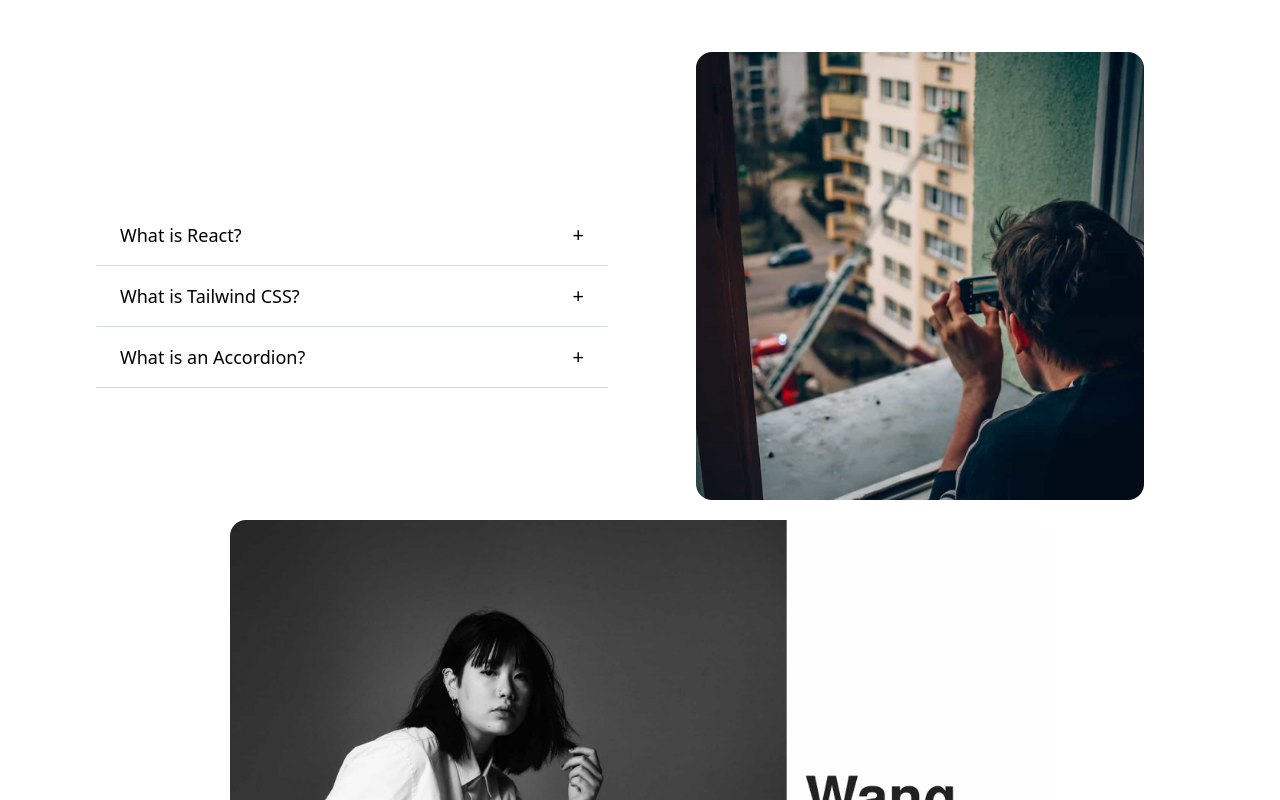
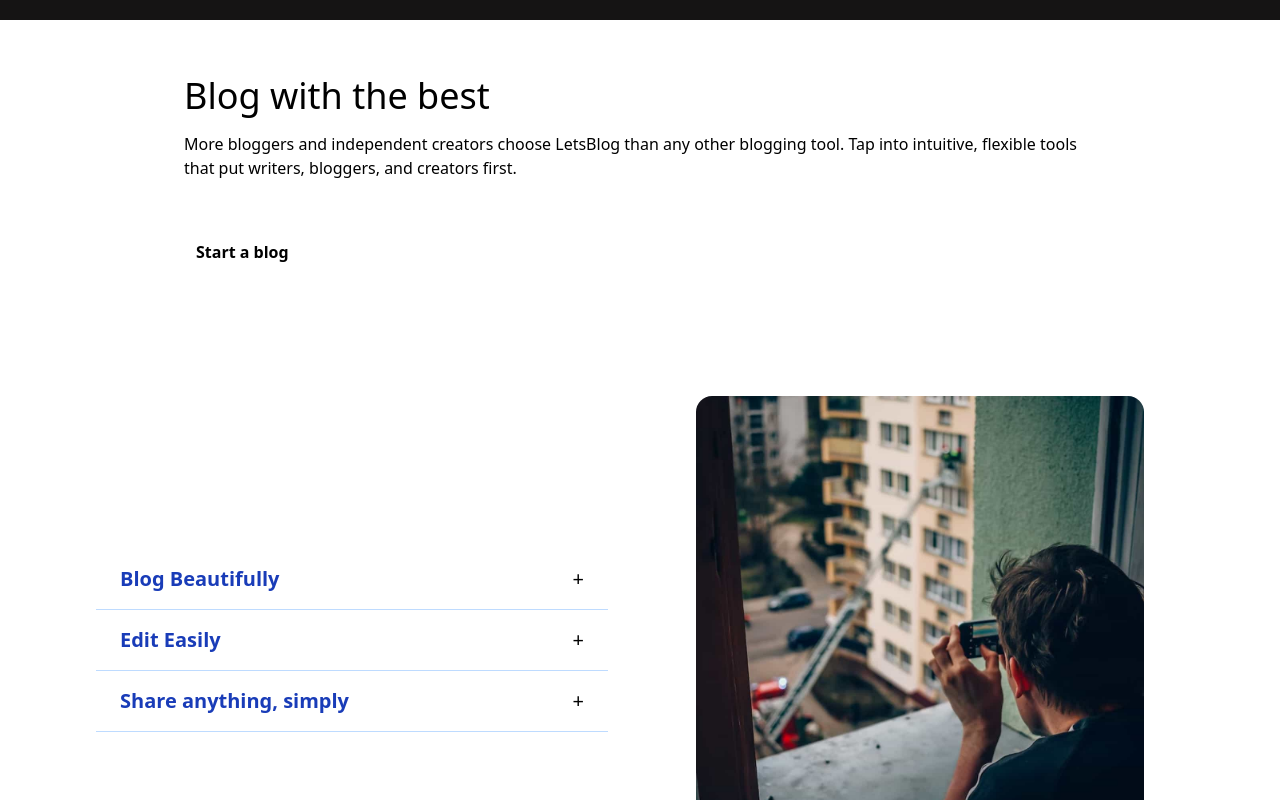
Before and after one commit to AbhinavRaman/LetsBlog, a React (Vite) app: page / in a window 1280 px wide. Shown: the part 880-1680 px from the top of the page. Built offline with nearby package versions, Linux system fonts and the light colour scheme.

Commit message:
made few changes

```diff
--- a/package.json
+++ b/package.json
@@ -4,7 +4,7 @@
   "version": "0.0.0",
   "type": "module",
   "scripts": {
-    "dev": "vite",
+    "start": "vite",
     "build": "vite build",
     "lint": "eslint .",
     "preview": "vite preview"
--- a/src/assets/Accordian.jsx
+++ b/src/assets/Accordian.jsx
@@ -1,44 +1,38 @@
-import React, { useState } from "react"
+import React, { useState } from "react";
 
-const data = [
-  {
-    question: "What is React?",
-    answer: "React is a JavaScript library for building user interfaces.",
-  },
-  {
-    question: "What is Tailwind CSS?",
-    answer: "Tailwind CSS is a utility-first CSS framework for rapid UI development.",
-  },
-  {
-    question: "What is an Accordion?",
-    answer: "An accordion is a UI component that allows toggling visibility of content sections.",
-  },
-];
-
-const Accordian = () => {
+const Accordion = ({
+  items = [],              // Array of { question, answer }
+  borderColor = "border-gray-300",
+  hoverBg = "hover:bg-gray-100",
+  questionClass = "font-medium text-lg",
+  answerClass = "px-6 pb-4 text-gray-700",
+  containerClass = "max-w-xl mx-auto mt-10",
+}) => {
   const [openIndex, setOpenIndex] = useState(null);
 
-    const toggle = (index) => {
-        setOpenIndex(index === openIndex ? null : index);
+  const toggle = (idx) => {
+    setOpenIndex(openIndex === idx ? null : idx);
   };
 
   return (
-        <div className="max-w-xl mx-auto mt-10">
-            {data.map((item, index) => (
-            <div key={index} className="border-b border-gray-300">
-                <button className="w-full text-left py-4 px-6 flex justify-between items-center hover:bg-gray-400 transition cursor-pointer" onClick={() => toggle(index)}>
-                    <span className="font-medium text-lg">{item.question}</span>
-                    <span className="text-xl">
-                    {openIndex === index ? "−" : "+"}
-                    </span>
+    <div className={containerClass}>
+      {items.map((item, idx) => (
+        <div key={idx} className={`border-b ${borderColor}`}>
+          <button
+            className={`w-full text-left py-4 px-6 flex justify-between items-center transition cursor-pointer ${hoverBg}`}
+            onClick={() => toggle(idx)}
+          >
+            <span className={questionClass}>{item.question}</span>
+            <span className="text-xl">{openIndex === idx ? "−" : "+"}</span>
           </button>
-                {openIndex === index && (
-                <div className="px-6 pb-4 ">{item.answer}</div>
+
+          {openIndex === idx && (
+            <div className={answerClass}>{item.answer}</div>
           )}
         </div>
       ))}
     </div>
-    )
-}
+  );
+};
 
-export default Accordian
+export default Accordion;
--- a/src/assets/Button.jsx
+++ b/src/assets/Button.jsx
@@ -2,7 +2,7 @@ import React from 'react'
 
 const Button = () => {
   return (
-    <div>
+    <div className="h-3/4 bg-transparent p-4 inline-block">
         <button className='bg-white text-black font-bold p-3 rounded cursor-pointer'>Start a blog</button>
     </div>
   )
--- a/src/assets/Content.jsx
+++ b/src/assets/Content.jsx
@@ -1,11 +1,13 @@
 import Image3 from '../Media/Image3.jpg'
 import Accordian from './Accordian'
-import HPB from './HPB'
+import HP from './HP'
+import Button from './Button'
 
 const Content = () => {
   return (
     <section className='bg-[#101517] text-white p-12'>
-        <HPB />
+        <HP />
+        <Button/>
         <div className='w-full flex items-center justify-center'>
           <img src={Image3} alt="Photographer" className='rounded-2xl m-5 w-[80%]'/>
         </div>
--- a/src/assets/Content2.jsx
+++ b/src/assets/Content2.jsx
@@ -1,4 +1,4 @@
-import HPB from './HPB'
+import HP from './HP'
 import IHP from './IHP'
 import Image from '../Media/Image4.png'
 import Slider from './Slider'
@@ -7,19 +7,21 @@ import Accordian from './Accordian'
 
 import "slick-carousel/slick/slick.css";
 import "slick-carousel/slick/slick-theme.css";
+import Button from './Button'
 
 const Content2 = () => {
   return (
     <section className='p-12'>
         <div>
-            <HPB />
+            <HP />
+            <Button />
             <IHP />
             <IHP />
             <IHP />
             <IHP />
             <img src={Image} alt="Article Image" />
             <Slider />
-            <HPB/>
+            <HP/>
             <img src={Image1} alt="ScooterMan Image" />
             <Accordian />
         </div>
--- a/src/assets/FooterBanner.jsx
+++ b/src/assets/FooterBanner.jsx
@@ -1,10 +1,12 @@
-import HPB from "./HPB"
+import HP from "./HP"
+import Button from "./Button"
 
 const FooterBanner = () => {
   return (
     <section>
         <div className="w-full bg-blue-500 text-white p-4">
-            <HPB />
+            <HP />
+            <Button />
         </div>
     </section>
   )
--- a/src/assets/HPB.jsx
+++ b/src/assets/HP.jsx
@@ -1,13 +1,12 @@
 import Button from "./Button"
 
-const HPB = () => {
+const HP = () => {
   return (
     <div className="w-full h-3/4 bg-transparent flex flex-col p-4">
         <h1 className='text-4xl mb-4'>Blog with the best</h1>
         <p className='mb-4'>More bloggers and independent creators choose LetsBlog than any other blogging tool. Tap into intuitive, flexible tools that put writers, bloggers, and creators first.</p>
-        <Button />
     </div>
   )
 }
 
-export default HPB
+export default HP
--- a/src/assets/Hero.jsx
+++ b/src/assets/Hero.jsx
@@ -2,7 +2,23 @@ import MainVideo from '../Media/LetsBlog_MainVideo.mp4'
 import Image1 from '../Media/Image1.jpg'
 import Accordian from './Accordian'
 import Image2 from '../Media/Image2.jpg'
-import HPB from './HPB'
+import HP from './HP'
+import Button from './Button'
+
+const faqItems = [
+  {
+    question: "Blog Beautifully",
+    answer: "Customize your blog’s look and feel in a couple of clicks with beautifully designed themes. Bring your writing to life with magical drag-and-drop layouts. Or put your fingerprint on every font, color, and element on the page.",
+  },
+  {
+    question: "Edit Easily",
+    answer: "From simple and clean to glossy magazine – whatever your publishing style, the intuitive block editor adapts to you. Drag, drop, and easily swap out your menu, punch in a pull quote, or make your post pop with a beautiful gallery. Just like that.",
+  },
+  {
+    question: "Share anything, simply",
+    answer: "From video to audio, stories to GIFs, bring it all together—right from where you write. And with plenty of storage for every type of media, your content’s secure, easy to reuse anywhere on your blog, and owned by you alone."
+  }
+];
 
 const Hero = () => {
   return (
@@ -10,15 +26,26 @@ const Hero = () => {
 
       <div className='w-full bg-[#151414] justify-center md:flex md:flex-col md:items-center'>
         <div className='w-full md:w-[80%] h-3/4 text-white flex flex-col p-12'>
-            <HPB/>
+            <HP/>
+            <Button/>
             <video src={MainVideo} typeof='video/mp4' autoPlay loop muted className='rounded-2xl m-5 border-blue-400 border-8'></video>
         </div>
       </div>
 
       <div className='w-full bg-white justify-center md:flex md:flex-col md:items-center'>
-        <div className="flex flex-col-reverse md:flex-row md:items-center md:justify-center md:space-x-12 w-full md:px-16 lg:px-24 mt-8 md:mt-16">
+        <div className='w-full flex flex-col justify-center md:w-[80%] p-10'>
+          <HP/>
+          <Button/>
+        </div>
+        <div className="flex flex-col-reverse md:flex-row md:items-center md:justify-center md:space-x-12 w-full md:px-16 lg:px-24 mt-8 md:mt-16 md:mb-16">
           <div className="p-4 md:p-0 md:w-1/2 lg:max-w-lg">
-            <Accordian />
+            <Accordian
+              items={faqItems}
+              borderColor="border-blue-200"
+              hoverBg="hover:bg-blue-50"
+              questionClass="font-semibold text-xl text-blue-800"
+              answerClass="px-6 pb-4 text-gray-600"
+            />
           </div>
 
           <div className="flex justify-center md:w-1/2">
```
Lines whose indentation alone changed are shown as unchanged.
